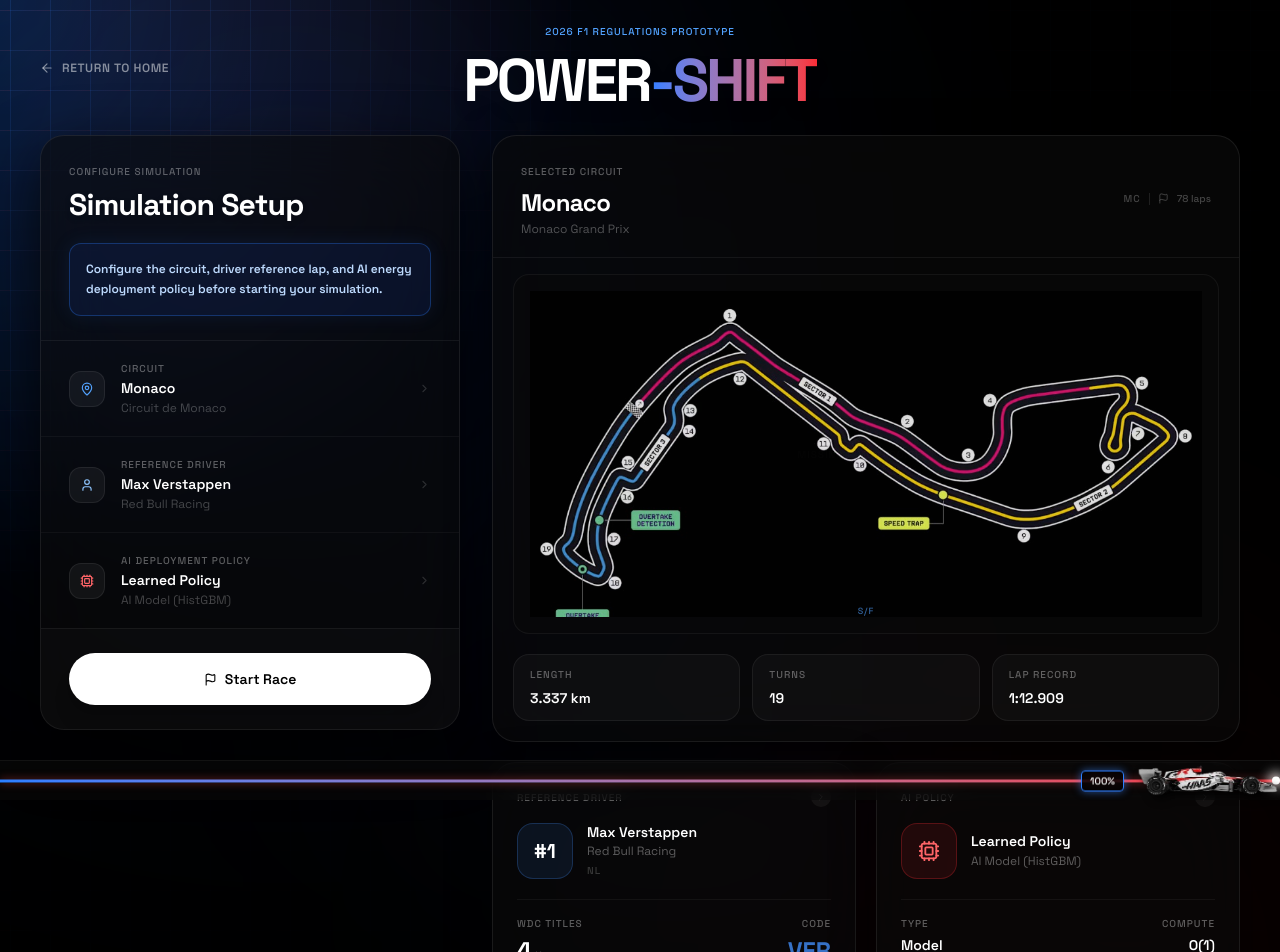
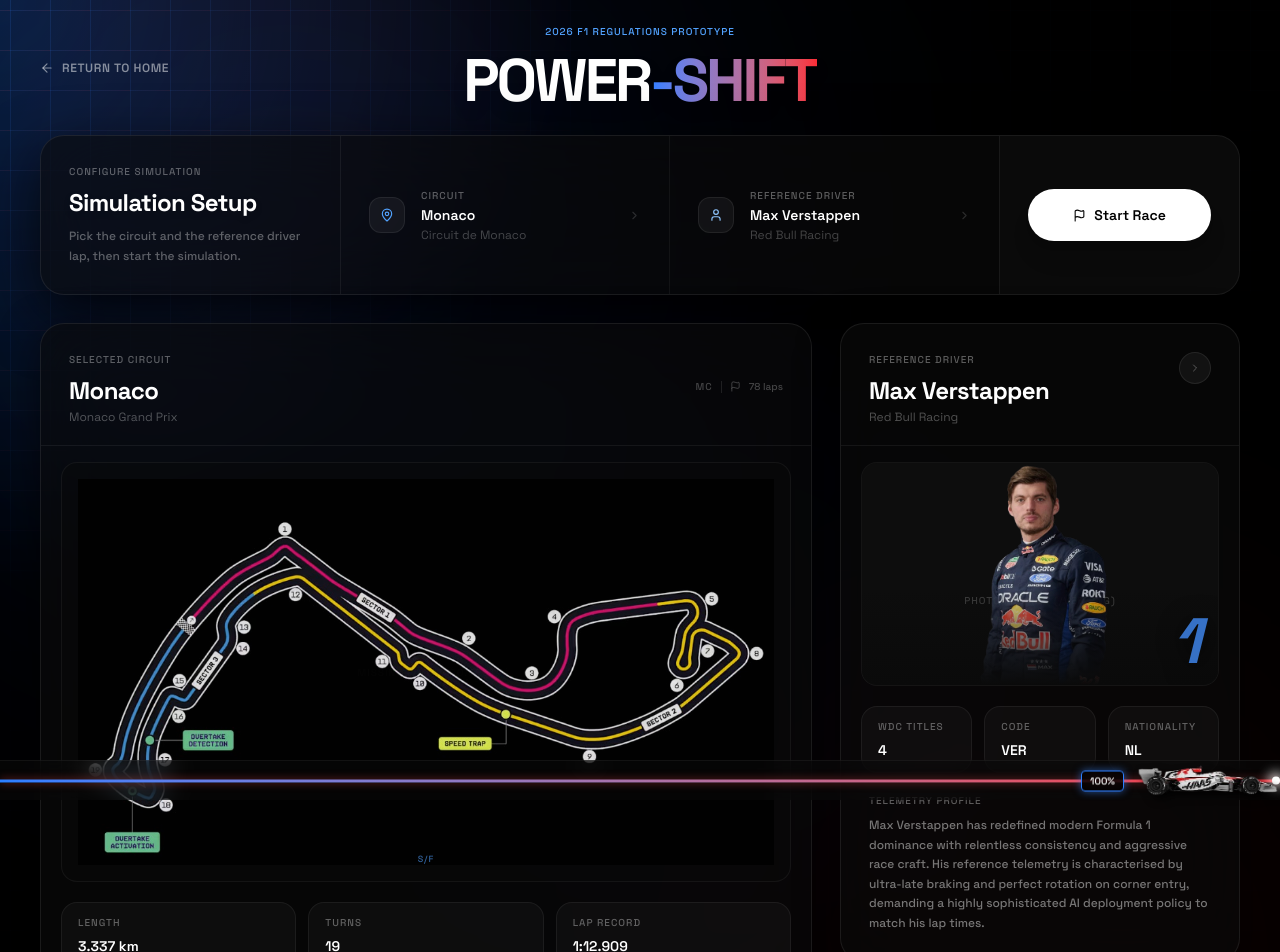
Before and after one commit to shurya2512/poweshift-backend, a Next.js app: page /setup in a window 1280 px wide. Shown: the top 952 px of the page. Built offline with nearby package versions, Linux system fonts and the light colour scheme.

Commit message:
feat: add Claude launch configuration and redesign setup panel into a horizontal layout

```diff
--- a/src/components/ui/setup-panel.tsx
+++ b/src/components/ui/setup-panel.tsx
@@ -67,6 +67,10 @@
     ],
   },
 ];
+
+// Shown in the setup bar — the AI deployment policy is no longer user-selectable here,
+// but stays in CONFIG_ITEMS because the in-race Dashboard still exposes it.
+const SETUP_ITEMS: ConfigItem[] = CONFIG_ITEMS.filter(c => c.id !== 'policy');
 
 export const CIRCUIT_META: Record<string, { laps: number; length: string; turns: number; lapRecord: string; country: string; mapUrl: string }> = {
   'Monaco Grand Prix':   { laps: 78, length: '3.337 km', turns: 19, lapRecord: '1:12.909', country: 'MC', mapUrl: '/monaco.jpg' },
@@ -164,7 +168,6 @@
   const [isLoading, setIsLoading] = useState(false);
   const [activeId, setActiveId]   = useState<string | null>(null);
   const [showDriverModal, setShowDriverModal] = useState(false);
-  const [showPolicyModal, setShowPolicyModal] = useState(false);
 
   const timerRef   = useRef<ReturnType<typeof setTimeout> | null>(null);
   const circuit    = CIRCUIT_META[selections.track];
@@ -191,27 +194,24 @@
   const activeItem = CONFIG_ITEMS.find(c => c.id === activeId) ?? null;
 
   return (
-    <div className="w-full grid grid-cols-1 lg:grid-cols-[420px_1fr] gap-6 lg:gap-8 items-start">
+    <div className="w-full flex flex-col gap-6 lg:gap-7">
 
-      {/* ── LEFT: Setup Panel ─────────────────────────────────────────────── */}
-      <div className="relative">
-        <div className={`relative bg-neutral-950/60 backdrop-blur-2xl border border-white/[0.08] rounded-3xl overflow-hidden shadow-[0_20px_60px_rgba(0,0,0,0.8)] transition-all duration-300 ${activeId ? 'scale-[0.97] brightness-75' : ''}`}>
+      {/* ── TOP: Horizontal Simulation Setup Bar ──────────────────────────── */}
+      <div className={`relative bg-neutral-950/60 backdrop-blur-2xl border border-white/[0.08] rounded-3xl overflow-hidden shadow-[0_20px_60px_rgba(0,0,0,0.8)] transition-all duration-300 ${activeId ? 'scale-[0.99] brightness-75' : ''}`}>
+        <div className="flex flex-col xl:flex-row xl:items-stretch">
 
-          {/* Header */}
-          <div className="px-7 pt-7 pb-6 border-b border-white/[0.06]">
+          {/* Title block */}
+          <div className="px-7 py-6 xl:py-7 xl:w-[300px] xl:flex-shrink-0 border-b xl:border-b-0 xl:border-r border-white/[0.06] flex flex-col justify-center">
             <EyebrowLabel className="text-blue-400 mb-2">Configure Simulation</EyebrowLabel>
-            <h2 className="text-3xl font-black tracking-tight text-white mb-5 drop-shadow-md">Simulation Setup</h2>
-            {/* Highlighted Instruction Panel */}
-            <div className="bg-blue-900/20 border border-blue-500/30 rounded-xl p-4 shadow-[0_0_20px_rgba(59,130,246,0.1)]">
-              <p className="text-xs font-semibold leading-relaxed text-blue-200">
-                Configure the circuit, driver reference lap, and AI energy deployment policy before starting your simulation.
+            <h2 className="text-2xl font-black tracking-tight text-white mb-2 drop-shadow-md">Simulation Setup</h2>
+            <p className="text-xs font-medium leading-relaxed text-white/35">
+              Pick the circuit and the reference driver lap, then start the simulation.
             </p>
           </div>
-          </div>
 
-          {/* Config Rows */}
-          <div className="divide-y divide-white/[0.04]">
-            {CONFIG_ITEMS.map((item) => {
+          {/* Config selectors — horizontal */}
+          <div className="flex-1 grid grid-cols-1 sm:grid-cols-2 divide-y sm:divide-y-0 sm:divide-x divide-white/[0.05]">
+            {SETUP_ITEMS.map((item) => {
               const chosen = item.options.find(o => o.value === selections[item.id]);
               const Icon = item.icon;
               return (
@@ -227,7 +227,7 @@
                     <div className="min-w-0">
                       <EyebrowLabel className="mb-0.5">{item.label}</EyebrowLabel>
                       <p className="text-sm font-semibold text-white truncate">{chosen?.label ?? '—'}</p>
-                      {chosen?.sublabel && <p className="text-xs text-white/25 mt-0.5">{chosen.sublabel}</p>}
+                      {chosen?.sublabel && <p className="text-xs text-white/25 mt-0.5 truncate">{chosen.sublabel}</p>}
                     </div>
                   </div>
                   <ChevronRight size={13} className="text-white/15 group-hover:text-white/40 flex-shrink-0 ml-3 transition-colors" />
@@ -237,7 +237,7 @@
           </div>
 
           {/* Start Button */}
-          <div className="px-7 py-6 border-t border-white/[0.06] bg-white/[0.015]">
+          <div className="px-7 py-6 xl:w-[240px] xl:flex-shrink-0 border-t xl:border-t-0 xl:border-l border-white/[0.06] bg-white/[0.015] flex items-center">
             <button
               onClick={() => onStart(selections.track, selections.driver, selections.policy)}
               className="w-full bg-white text-black font-semibold text-sm py-4 rounded-full flex items-center justify-center gap-2 shadow-xl transition-all duration-200 hover:scale-[1.02] active:scale-[0.97] hover:bg-neutral-100"
@@ -249,8 +249,8 @@
         </div>
       </div>
 
-      {/* ── RIGHT: F1 Context ─────────────────────────────────────────────── */}
-      <div className="relative flex flex-col gap-5">
+      {/* ── BELOW: Circuit Map + Driver Info ──────────────────────────────── */}
+      <div className="relative grid grid-cols-1 lg:grid-cols-[1fr_400px] gap-6 lg:gap-7 items-start">
 
         {/* Loading overlay */}
         <AnimatePresence>
@@ -289,7 +289,7 @@
           </div>
 
           {/* Circuit SVG Map */}
-          <div className="relative bg-neutral-950/40 mx-5 mt-4 mb-2 rounded-2xl overflow-hidden border border-white/[0.05]" style={{ height: '360px' }}>
+          <div className="relative bg-neutral-950/40 mx-5 mt-4 mb-2 rounded-2xl overflow-hidden border border-white/[0.05]" style={{ height: '420px' }}>
             <AnimatePresence mode="wait">
               <motion.div
                 key={selections.track}
@@ -312,80 +312,70 @@
           </div>
         </div>
 
-        {/* Driver + AI Policy Row */}
-        <div className="grid grid-cols-1 sm:grid-cols-2 gap-5">
+        {/* Driver Info Card — full profile */}
+        <div className="bg-neutral-950/60 backdrop-blur-2xl border border-white/[0.08] rounded-3xl overflow-hidden shadow-[0_12px_40px_rgba(0,0,0,0.5)]">
 
-          {/* Driver Card */}
+          {/* Header */}
+          <div className="px-7 pt-7 pb-5 border-b border-white/[0.06] flex items-start justify-between gap-4">
+            <div className="min-w-0">
+              <EyebrowLabel className="text-blue-300 mb-2">Reference Driver</EyebrowLabel>
+              <h2 className="text-2xl font-bold tracking-tight text-white truncate">
+                {CONFIG_ITEMS[1].options.find(o => o.value === selections.driver)?.label}
+              </h2>
+              <p className="text-xs text-white/30 mt-0.5">{driverMeta.team}</p>
+            </div>
+            <button
+              onClick={() => setShowDriverModal(true)}
+              className="w-8 h-8 rounded-full bg-white/[0.05] border border-white/[0.08] flex items-center justify-center flex-shrink-0 text-white/30 hover:text-white hover:bg-white/[0.12] transition-colors"
+            >
+              <ChevronRight size={12} />
+            </button>
+          </div>
+
+          {/* Driver Photo */}
+          <div className="relative mx-5 mt-4 h-56 bg-neutral-950/40 rounded-2xl overflow-hidden border border-white/[0.05]">
+            <AnimatePresence mode="wait">
+              <motion.div
+                key={selections.driver}
+                initial={{ opacity: 0 }} animate={{ opacity: 1 }} exit={{ opacity: 0 }}
+                transition={{ duration: 0.3 }}
+                className="absolute inset-0"
+              >
+                {/* eslint-disable-next-line @next/next/no-img-element */}
+                <img
+                  src={`/${selections.driver}.png`}
+                  alt={selections.driver}
+                  className="absolute inset-0 w-full h-full object-contain object-bottom opacity-90 z-10"
+                  onError={(e) => { e.currentTarget.style.opacity = '0'; }}
+                />
+                <div className="absolute inset-0 flex flex-col items-center justify-center z-0 bg-neutral-900/40">
+                  <User size={40} className="text-white/10 mb-3" />
+                  <p className="text-[10px] font-medium uppercase tracking-widest text-white/20">Photo missing (/{selections.driver}.png)</p>
+                </div>
+              </motion.div>
+            </AnimatePresence>
+            <div className="absolute inset-x-0 bottom-0 h-24 bg-gradient-to-t from-neutral-950 to-transparent z-10 pointer-events-none" />
             <div
-            onClick={() => setShowDriverModal(true)}
-            className="bg-neutral-950/60 backdrop-blur-2xl border border-white/[0.08] rounded-3xl p-6 shadow-[0_12px_40px_rgba(0,0,0,0.5)] cursor-pointer hover:bg-white/[0.03] transition-colors"
+              className="absolute bottom-3 right-5 text-[64px] leading-none font-black italic tracking-tighter z-20 pointer-events-none"
+              style={{ color: driverMeta.color, textShadow: '0 4px 24px rgba(0,0,0,0.8)' }}
             >
-            <div className="flex items-center justify-between mb-4">
-              <EyebrowLabel className="text-blue-300">Reference Driver</EyebrowLabel>
-              <div className="w-5 h-5 rounded-full bg-white/[0.05] flex items-center justify-center flex-shrink-0">
-                <ChevronRight size={10} className="text-white/30" />
-              </div>
-            </div>
-            <div className="flex items-center gap-3.5 mb-5">
-              <div
-                className="w-14 h-14 rounded-2xl flex items-center justify-center text-xl font-black text-white flex-shrink-0"
-                style={{ backgroundColor: `${driverMeta.color}20`, border: `1px solid ${driverMeta.color}50` }}
-              >
-                #{driverMeta.number}
-              </div>
-              <div className="min-w-0">
-                <p className="font-semibold text-white text-sm leading-tight">
-                  {CONFIG_ITEMS[1].options.find(o => o.value === selections.driver)?.label}
-                </p>
-                <p className="text-xs text-white/35 mt-0.5">{driverMeta.team}</p>
-                <p className="text-[10px] font-medium text-white/20 mt-1 tracking-widest uppercase">{driverMeta.nationality}</p>
-              </div>
-            </div>
-            <div className="border-t border-white/[0.05] pt-4 flex items-center justify-between">
-              <div>
-                <EyebrowLabel className="mb-1">WDC Titles</EyebrowLabel>
-                <p className="text-2xl font-bold text-white">{driverMeta.wdc}<span className="text-sm font-normal text-white/30 ml-0.5">×</span></p>
-              </div>
-              <div className="text-right">
-                <EyebrowLabel className="mb-1">Code</EyebrowLabel>
-                <p className="text-2xl font-bold" style={{ color: driverMeta.color }}>{selections.driver}</p>
-              </div>
+              {driverMeta.number}
             </div>
           </div>
 
-          {/* AI Policy Card */}
-          <div
-            onClick={() => setShowPolicyModal(true)}
-            className="bg-neutral-950/60 backdrop-blur-2xl border border-white/[0.08] rounded-3xl p-6 shadow-[0_12px_40px_rgba(0,0,0,0.5)] cursor-pointer hover:bg-white/[0.03] transition-colors"
-          >
-            <div className="flex items-center justify-between mb-4">
-              <EyebrowLabel className="text-red-400">AI Policy</EyebrowLabel>
-              <div className="w-5 h-5 rounded-full bg-white/[0.05] flex items-center justify-center flex-shrink-0">
-                <ChevronRight size={10} className="text-white/30" />
+          {/* Stats */}
+          <div className="grid grid-cols-3 gap-3 p-5 pb-3">
+            <StatChip label="WDC Titles"  value={`${driverMeta.wdc}`} />
+            <StatChip label="Code"        value={selections.driver} />
+            <StatChip label="Nationality" value={driverMeta.nationality} />
           </div>
-            </div>
-            <div className="flex items-center gap-3.5 mb-5">
-              <div className="w-14 h-14 rounded-2xl bg-red-500/10 border border-red-500/25 flex items-center justify-center flex-shrink-0">
-                <Cpu size={22} className="text-red-400" />
-              </div>
-              <div className="min-w-0">
-                <p className="font-semibold text-white text-sm leading-tight">
-                  {CONFIG_ITEMS[2].options.find(o => o.value === selections.policy)?.label}
+
+          {/* Telemetry profile */}
+          <div className="px-7 pb-7 pt-2">
+            <EyebrowLabel className="mb-2">Telemetry Profile</EyebrowLabel>
+            <p className="text-xs text-white/45 leading-relaxed font-medium">
+              {driverMeta.bio}
             </p>
-                <p className="text-xs text-white/35 mt-0.5">
-                  {CONFIG_ITEMS[2].options.find(o => o.value === selections.policy)?.sublabel}
-                </p>
-              </div>
-            </div>
-            <div className="border-t border-white/[0.05] pt-4 flex gap-4 justify-between">
-              <div>
-                <EyebrowLabel className="mb-1">Type</EyebrowLabel>
-                <p className="text-sm font-semibold text-white">{POLICY_META[selections.policy].type}</p>
-              </div>
-              <div className="text-right">
-                <EyebrowLabel className="mb-1">Compute</EyebrowLabel>
-                <p className="text-sm font-semibold text-white">{POLICY_META[selections.policy].compute}</p>
-              </div>
           </div>
         </div>
       </div>
@@ -399,7 +389,6 @@
           Car mass: <span className="text-blue-300/70 font-semibold">798 kg</span>.
           The AI learns optimal deployment timing to minimise lap time.
         </p>
-        </div>
       </div>
 
       {/* ── CENTERED MODAL: Selection List ──────────────────────────────────── */}
@@ -584,100 +573,6 @@
           </>
         )}
       </AnimatePresence>
-
-      {/* ── AI POLICY INFO MODAL ──────────────────────────────────────────── */}
-      <AnimatePresence>
-        {showPolicyModal && (
-          <>
-            <motion.div
-              initial={{ opacity: 0 }} animate={{ opacity: 1 }} exit={{ opacity: 0 }} transition={{ duration: 0.2 }}
-              className="fixed inset-0 z-40 bg-black/60 backdrop-blur-md"
-              onClick={() => setShowPolicyModal(false)}
-            />
-            <motion.div
-              initial={{ opacity: 0, scale: 0.96, y: 16 }}
-              animate={{ opacity: 1, scale: 1, y: 0 }}
-              exit={{ opacity: 0, scale: 0.96, y: 16 }}
-              transition={{ type: 'spring', stiffness: 400, damping: 32 }}
-              className="fixed inset-0 z-50 flex items-center justify-center p-6 pointer-events-none"
-            >
-              <div
-                className="relative w-full max-w-md bg-neutral-950/80 backdrop-blur-2xl border border-white/[0.12] rounded-3xl overflow-hidden shadow-[0_24px_60px_rgba(0,0,0,0.9)] pointer-events-auto"
-                onClick={e => e.stopPropagation()}
-              >
-                {/* Header */}
-                <div className="flex items-center justify-between px-7 py-5 border-b border-white/[0.07] z-20 relative">
-                  <div className="flex items-center gap-3">
-                    <div className="w-8 h-8 rounded-xl bg-white/[0.06] border border-white/[0.08] flex items-center justify-center">
-                      <Cpu size={13} className="text-red-400" />
-                    </div>
-                    <div>
-                      <EyebrowLabel className="mb-0.5">Deployment Policy</EyebrowLabel>
-                      <p className="text-sm font-semibold text-white">{CONFIG_ITEMS[2].options.find(o => o.value === selections.policy)?.label}</p>
-                    </div>
-                  </div>
-                  <button onClick={() => setShowPolicyModal(false)} className="p-2 rounded-full bg-white/[0.07] hover:bg-white/[0.14] border border-white/[0.08] transition-colors text-white/40 hover:text-white">
-                    <X size={12} />
-                  </button>
-                </div>
-
-                {/* Hero / Graphic Area */}
-                <div className="relative w-full h-56 bg-neutral-950 border-b border-white/[0.05] z-10 flex flex-col items-center justify-center">
-                  {/* eslint-disable-next-line @next/next/no-img-element */}
-                  <img
-                    src={`/${selections.policy}.jpg`}
-                    alt={selections.policy}
-                    className="absolute inset-0 w-full h-full object-cover opacity-90 z-10"
-                    onError={(e) => { e.currentTarget.style.opacity = '0'; }}
-                  />
-                  {/* Fallback graphic if no image provided */}
-                  <div className="absolute inset-0 flex flex-col items-center justify-center z-0 bg-neutral-900/40">
-                    <div className="w-20 h-20 rounded-2xl bg-red-500/10 border border-red-500/20 flex items-center justify-center mb-4">
-                      <Cpu size={40} className="text-red-400/50" />
-                    </div>
-                    <p className="text-[10px] font-medium uppercase tracking-widest text-white/20">Graphic missing (/{selections.policy}.jpg)</p>
-                  </div>
-
-                  {/* Gradient Overlay */}
-                  <div className="absolute inset-x-0 bottom-0 h-32 bg-gradient-to-t from-neutral-950 to-transparent z-10" />
-
-                  {/* Floating Badge */}
-                  <div className="absolute bottom-5 right-6 z-20">
-                    <span className="text-[10px] font-medium px-3 py-1.5 rounded-full border border-red-500/30 text-red-400 bg-red-500/10 tracking-widest uppercase shadow-[0_0_12px_rgba(248,113,113,0.2)]">
-                      {CONFIG_ITEMS[2].options.find(o => o.value === selections.policy)?.badge}
-                    </span>
-                  </div>
-                </div>
-
-                {/* Details */}
-                <div className="p-7 pt-5 relative z-20 bg-neutral-950/40">
-                  <div className="flex gap-6 mb-6">
-                    <div>
-                      <EyebrowLabel className="mb-1">Type</EyebrowLabel>
-                      <p className="text-sm font-semibold text-white">{POLICY_META[selections.policy].type}</p>
-                    </div>
-                    <div>
-                      <EyebrowLabel className="mb-1">Speed</EyebrowLabel>
-                      <p className="text-sm font-semibold text-white">{POLICY_META[selections.policy].speed}</p>
-                    </div>
-                    <div>
-                      <EyebrowLabel className="mb-1">Compute Cost</EyebrowLabel>
-                      <p className="text-sm font-semibold text-white">{POLICY_META[selections.policy].compute}</p>
-                    </div>
-                  </div>
-
-                  <EyebrowLabel className="mb-2">Algorithm Description</EyebrowLabel>
-                  <p className="text-sm text-white/60 leading-relaxed font-medium">
-                    {POLICY_META[selections.policy].desc}
-                  </p>
-                </div>
-
-                <GradientBlur />
-              </div>
-            </motion.div>
-          </>
-        )}
-      </AnimatePresence>
     </div>
   );
 }
```
Also changed, not shown: .claude/launch.json (added). Lines whose indentation alone changed are shown as unchanged.
